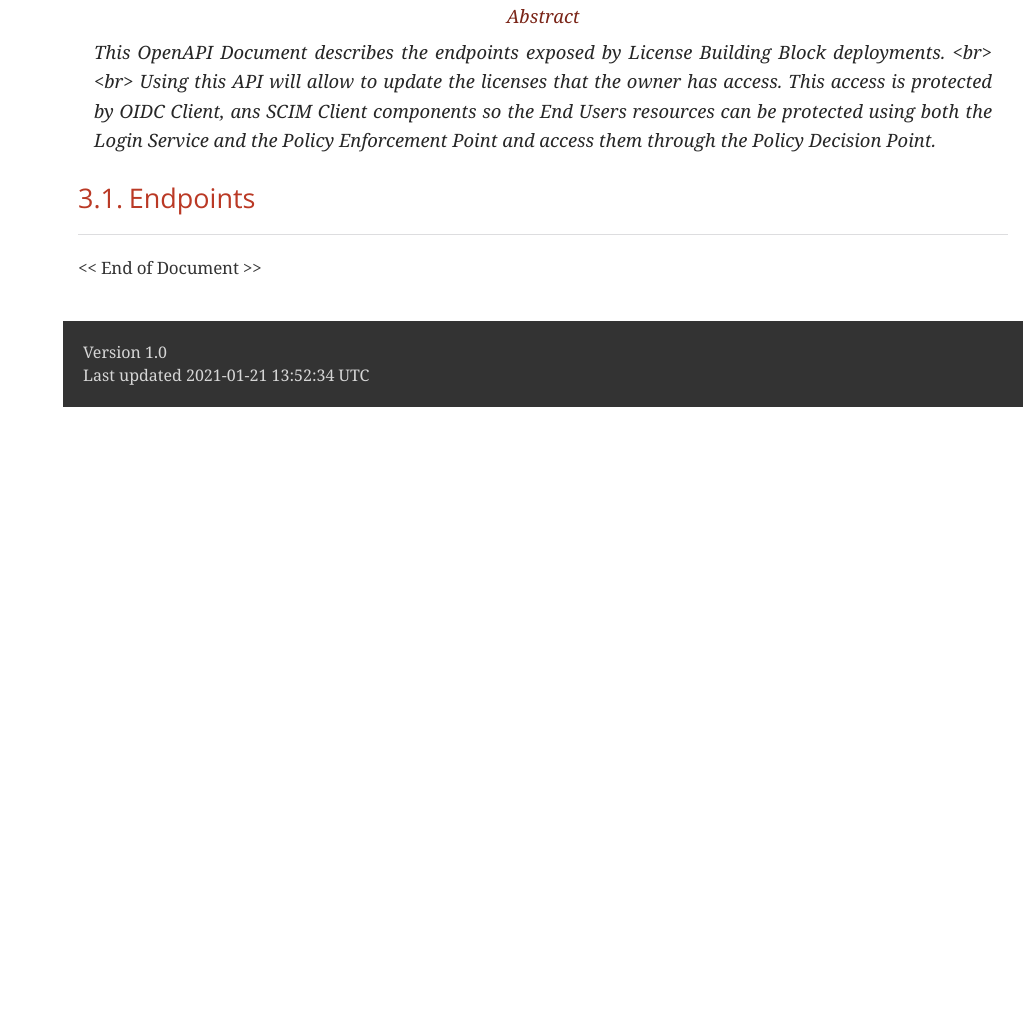
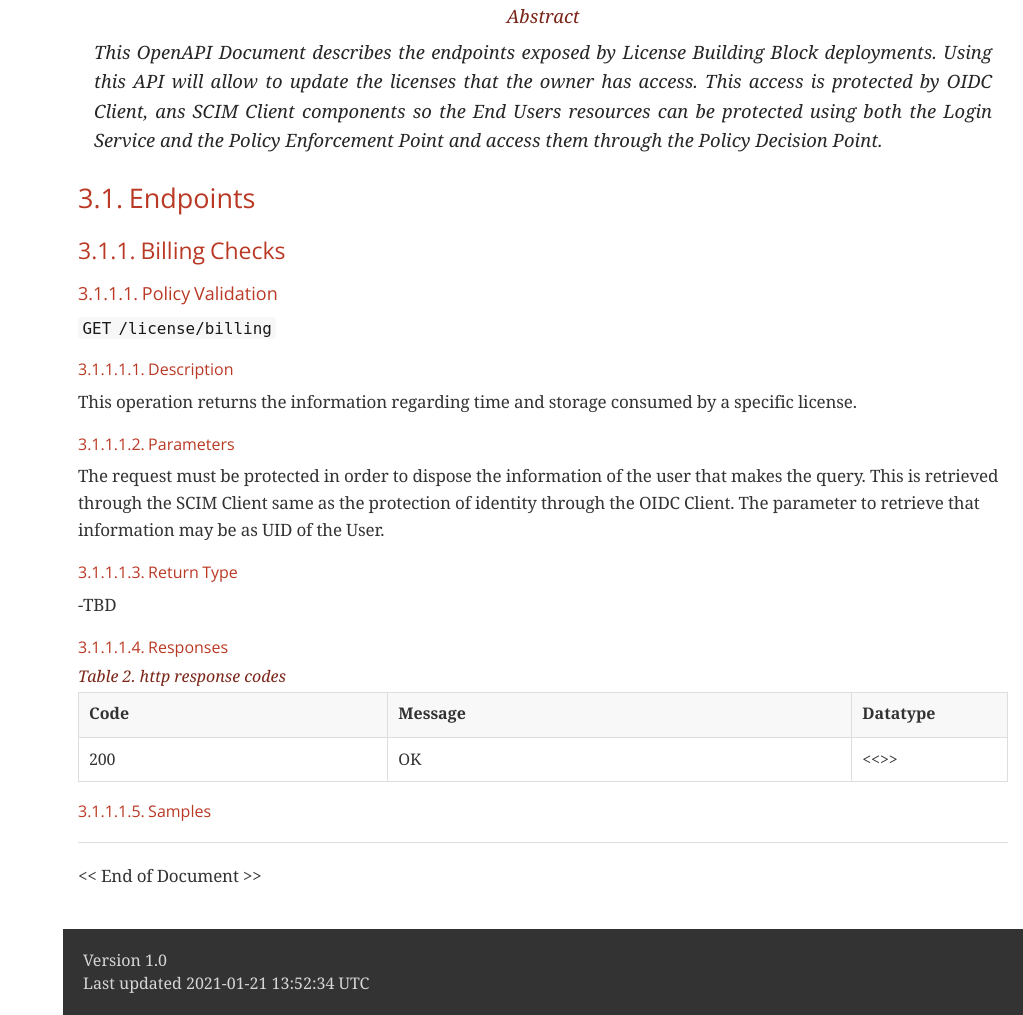
Before and after one commit to EOEPCA/um-license-manager, a plain HTML site: page ICD/current/index.html in a window 1280 px wide. Shown: the part 1536-2551 px from the top of the page, without its empty margins (257-1280 px from the left). Before the commit the page ends 1943 px from the top, so only its background shows below. Drawn offline with nearby package versions, Linux system fonts and the light colour scheme; a web font is replaced by a local one.

Commit message:
Deploy to GitHub Pages @ Fri Jan 22 10:24:51 UTC 2021

```diff
--- a/ICD/current/index.html
+++ b/ICD/current/index.html
@@ -33,7 +33,23 @@
 <li><a href="#mainOverview">2. Overview</a></li>
 <li><a href="#_license_manager_interfaces">3. License Manager Interfaces</a>
 <ul class="sectlevel2">
-<li><a href="#_endpoints">3.1. Endpoints</a></li>
+<li><a href="#_endpoints">3.1. Endpoints</a>
+<ul class="sectlevel3">
+<li><a href="#_billing_checks">3.1.1. Billing Checks</a>
+<ul class="sectlevel4">
+<li><a href="#_policy_validation">3.1.1.1. Policy Validation</a>
+<ul class="sectlevel5">
+<li><a href="#_description">3.1.1.1.1. Description</a></li>
+<li><a href="#_parameters">3.1.1.1.2. Parameters</a></li>
+<li><a href="#_return_type">3.1.1.1.3. Return Type</a></li>
+<li><a href="#_responses">3.1.1.1.4. Responses</a></li>
+<li><a href="#_samples">3.1.1.1.5. Samples</a></li>
+</ul>
+</li>
+</ul>
+</li>
+</ul>
+</li>
 </ul>
 </li>
 </ul>
@@ -141,14 +157,69 @@ The Amendment Record Sheet below records the history and issue status of this do
 <div class="quoteblock abstract">
 <div class="title">Abstract</div>
 <blockquote>
-This OpenAPI Document describes the endpoints exposed by License Building Block deployments. &lt;br&gt; &lt;br&gt; Using this API will allow to update the licenses that the owner has access. This access is protected by OIDC Client, ans SCIM Client components so the End Users resources can be protected using both the Login Service and the Policy Enforcement Point and access them through the Policy Decision Point.
+This OpenAPI Document describes the endpoints exposed by License Building Block deployments. Using this API will allow to update the licenses that the owner has access. This access is protected by OIDC Client, ans SCIM Client components so the End Users resources can be protected using both the Login Service and the Policy Enforcement Point and access them through the Policy Decision Point.
 </blockquote>
 </div>
 <div class="sect2">
 <h3 id="_endpoints">3.1. Endpoints</h3>
+<div class="sect3 BillingChecks">
+<h4 id="_billing_checks">3.1.1. Billing Checks</h4>
+<div class="sect4 BillingChecksGet">
+<h5 id="_policy_validation">3.1.1.1. Policy Validation</h5>
+<div class="paragraph">
+<p><code>GET /license/billing</code></p>
+</div>
+<div class="sect5">
+<h6 id="_description">3.1.1.1.1. Description</h6>
+<div class="paragraph">
+<p>This operation returns the information regarding time and storage consumed by a specific license.</p>
+</div>
+</div>
+<div class="sect5">
+<h6 id="_parameters">3.1.1.1.2. Parameters</h6>
+<div class="paragraph">
+<p>The request must be protected in order to dispose the information of the user that makes the query. This is retrieved through the SCIM Client same as the protection of identity through the OIDC Client. The parameter to retrieve that information may be as UID of the User.</p>
+</div>
+</div>
+<div class="sect5">
+<h6 id="_return_type">3.1.1.1.3. Return Type</h6>
+<div class="paragraph">
+<p>-TBD</p>
+</div>
+</div>
+<div class="sect5">
+<h6 id="_responses">3.1.1.1.4. Responses</h6>
+<table class="tableblock frame-all grid-all stretch">
+<caption class="title">Table 2. http response codes</caption>
+<colgroup>
+<col style="width: 33.3333%;">
+<col style="width: 50%;">
+<col style="width: 16.6667%;">
+</colgroup>
+<thead>
+<tr>
+<th class="tableblock halign-left valign-top">Code</th>
+<th class="tableblock halign-left valign-top">Message</th>
+<th class="tableblock halign-left valign-top">Datatype</th>
+</tr>
+</thead>
+<tbody>
+<tr>
+<td class="tableblock halign-left valign-top"><p class="tableblock">200</p></td>
+<td class="tableblock halign-left valign-top"><p class="tableblock">OK</p></td>
+<td class="tableblock halign-left valign-top"><p class="tableblock">&lt;&lt;&gt;&gt;</p></td>
+</tr>
+</tbody>
+</table>
+</div>
+<div class="sect5">
+<h6 id="_samples">3.1.1.1.5. Samples</h6>
 <hr>
 <div class="paragraph large">
 <p>&lt;&lt; End of Document &gt;&gt;</p>
+</div>
+</div>
+</div>
 </div>
 </div>
 </div>
```
Also changed, not shown: 2 other files.
